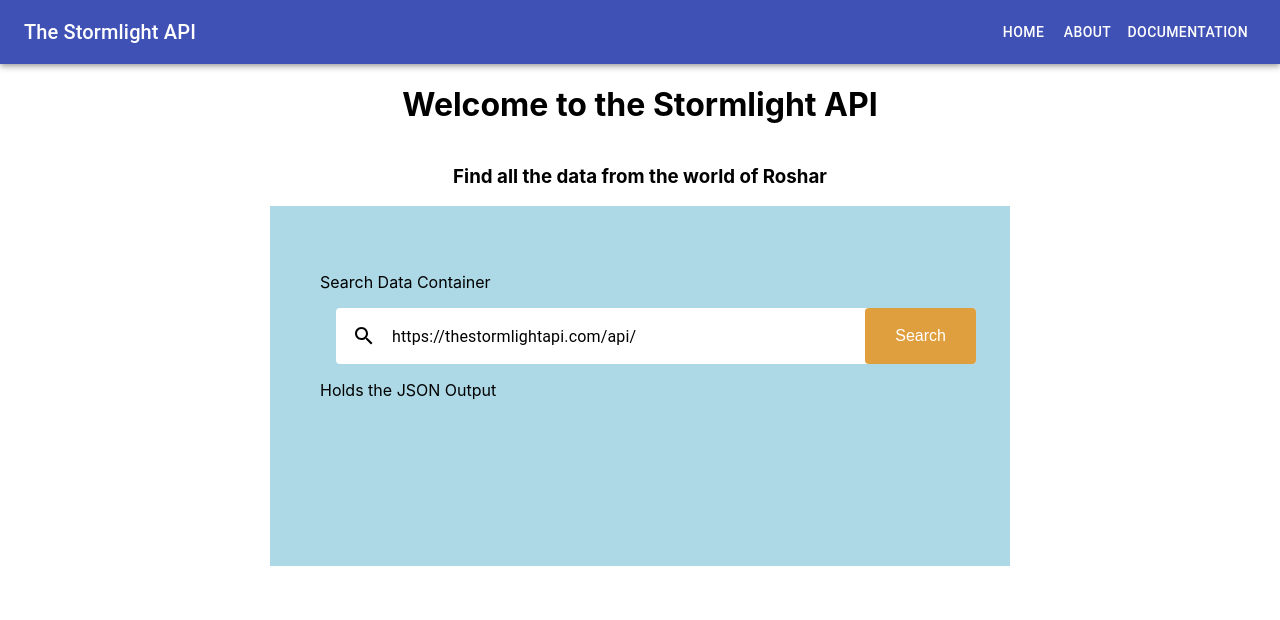
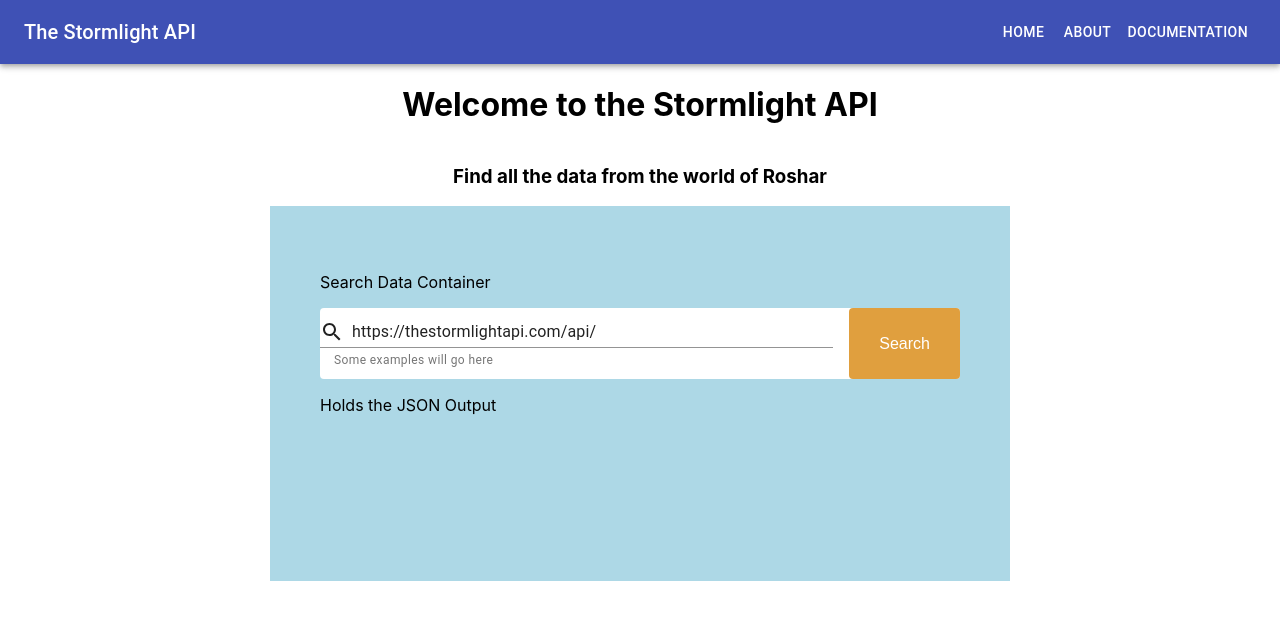
Before and after one commit to kdshah6593/the-stormlight-api, a React (Create React App) app: page / in a window 1280 px wide. Shown: the top 620 px of the page. Built offline with nearby package versions, Linux system fonts and the light colour scheme.

Commit message:
change inputbase to Textfield, update css for search field

```diff
--- a/src/components/SearchBar.jsx
+++ b/src/components/SearchBar.jsx
@@ -1,16 +1,17 @@
 import React, {useState} from 'react';
 import { makeStyles } from '@material-ui/core/styles';
-import InputBase from '@material-ui/core/InputBase';
 import SearchIcon from '@material-ui/icons/Search';
+import TextField from '@material-ui/core/TextField';
+import InputAdornment from '@material-ui/core/InputAdornment';
 
 const useStyles = makeStyles((theme) => ({
     search: {
         display: 'flex',
         borderRadius: theme.shape.borderRadius,
         backgroundColor: theme.palette.common.white,
-        '&:hover': {backgroundColor: theme.palette.common.white},
-        marginRight: theme.spacing(2),
-        marginLeft: theme.spacing(2),
+        // '&:hover': {backgroundColor: theme.palette.common.white},
+        // marginRight: theme.spacing(2),
+        // marginLeft: theme.spacing(2),
         width: '100%',
       },
       searchIcon: {
@@ -24,6 +25,10 @@ const useStyles = makeStyles((theme) => ({
       inputRoot: {
         color: 'inherit',
         flexGrow: 1,
+        backgroundColor: theme.palette.common.white,
+        borderRadius: 10,
+        paddingTop: theme.spacing(1),
+        paddingLeft: theme.spacing(1),
       },
       inputInput: {
         padding: theme.spacing(1, 1, 1, 0),
@@ -35,10 +40,11 @@ const useStyles = makeStyles((theme) => ({
         backgroundColor: "#E09F3E",
         color: "#fff",
         fontSize: "16px",
-        padding: "6px 30px",
+        padding: "5px 30px",
         borderRadius: "4px",
         border: "none",
         cursor: "pointer",
+        marginLeft: theme.spacing(1)
     }
 }));
 
@@ -49,32 +55,38 @@ const SearchBar = () => {
     const [searchResults, setSearchResults] = useState({});
 
     const handleSearchChange = (e) => {
+        console.log(e.target.value);
         setSearchText(e.target.value)
     }
 
     const handleSearchSubmit = (e) => {
         e.preventDefault();
         console.log("Form Submitted")
-        fetch(searchText)
-        .then(resp => resp.json())
-        .then(data => {
-            setSearchResults(data);
-        })
+        // fetch(searchText)
+        // .then(resp => resp.json())
+        // .then(data => {
+        //     setSearchResults(data);
+        // })
     }
 
     return (
         <form className={classes.search} onSubmit={handleSearchSubmit}>
-            <div className={classes.searchIcon}>
-              <SearchIcon />
-            </div>
-            <InputBase
-              defaultValue={baseUrl}
-              classes={{
-                root: classes.inputRoot,
-                input: classes.inputInput,
-              }}
-              inputProps={{ 'aria-label': 'search' }}
-              onChange={handleSearchChange}
+            <TextField
+                id="searchField"
+                value={searchText}
+                className={`${classes.inputRoot} ${classes.inputInput}`}
+                helperText="Some examples will go here"
+                margin="none"
+                inputProps={{ 'aria-label': 'search' }}
+                onChange={handleSearchChange}
+                variant="standard"
+                color="primary"
+                InputProps={{
+                    startAdornment: <InputAdornment position="start"><SearchIcon /></InputAdornment>,
+                }}
+                FormHelperTextProps={{
+                    variant: "filled"
+                }}
             />
             <input type="submit" value="Search" className={classes.btn} />
         </form>
@@ -82,3 +94,18 @@ const SearchBar = () => {
 }
 
 export default SearchBar;
+
+
+// {/* <InputBase
+//     defaultValue={baseUrl}
+//     classes={{
+//     root: classes.inputRoot,
+//     input: classes.inputInput,
+//     }}
+//     inputProps={{ 'aria-label': 'search' }}
+//     onChange={handleSearchChange}
+// /> */}
+
+// {/* <div className={classes.searchIcon}>
+//     <SearchIcon />
+// </div> */}
```
